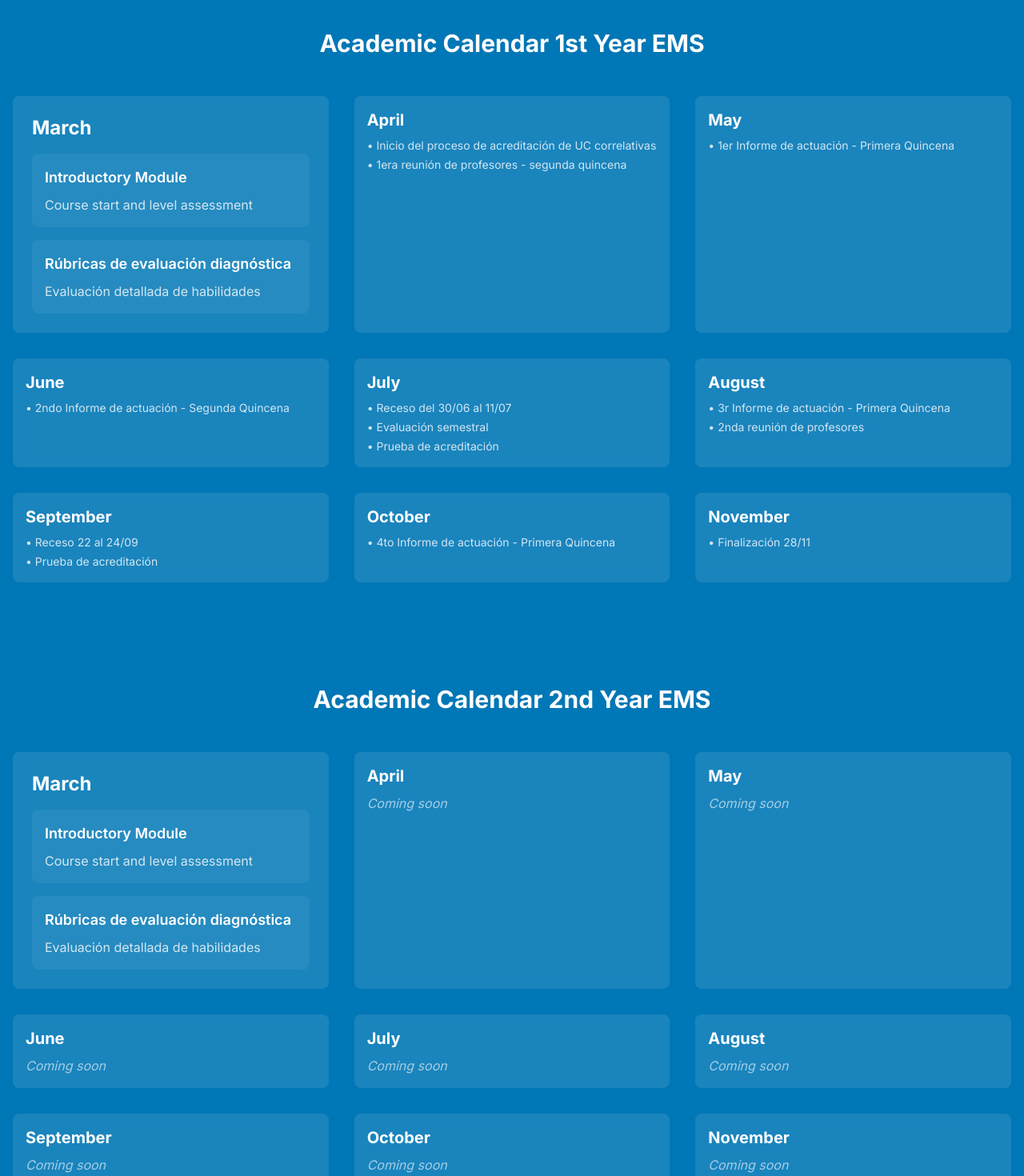
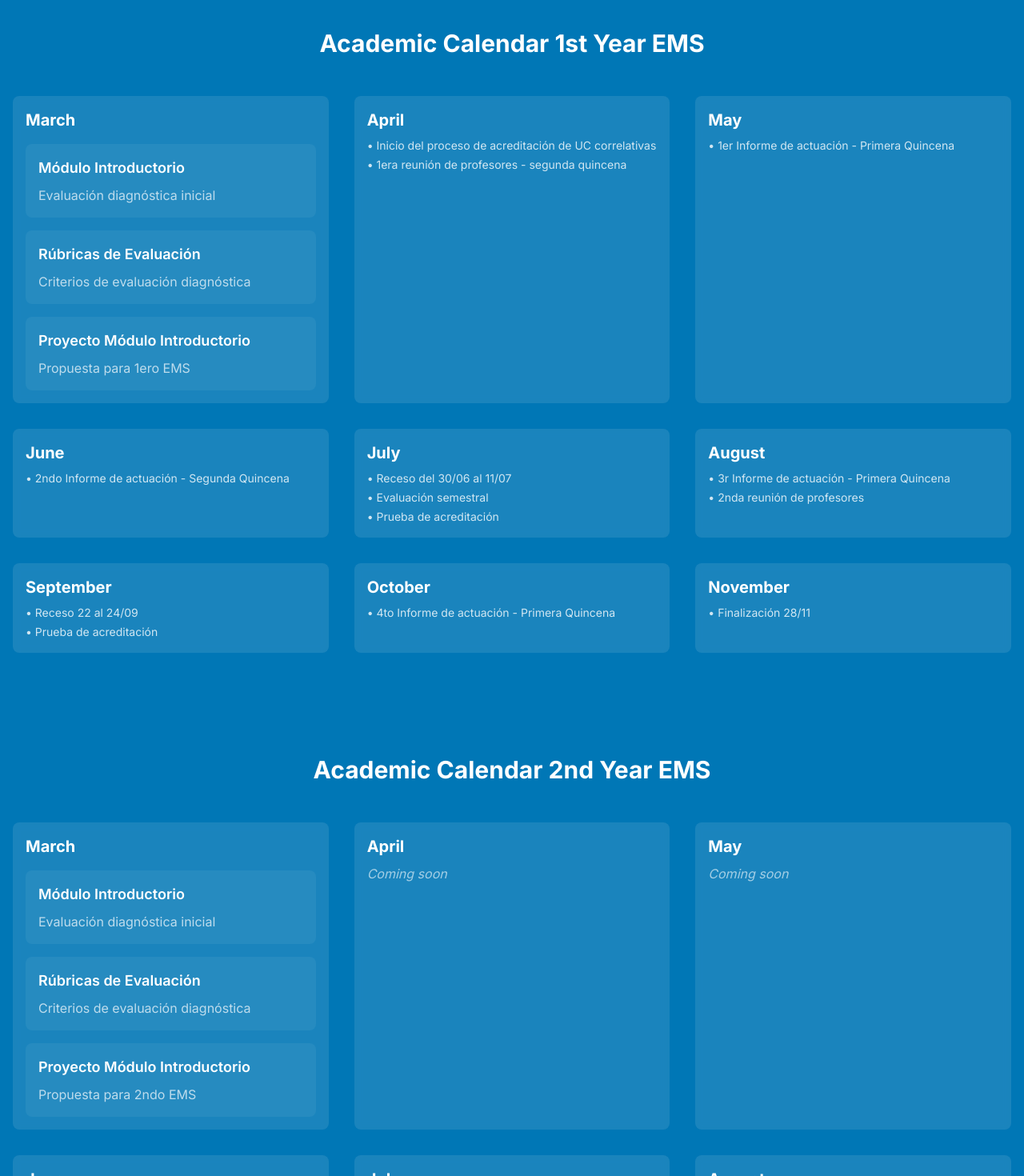
Before and after one commit to llBrunoMarin/rollingwaves, a Next.js app: page / in a window 1280 px wide. Shown: the part 520-1990 px from the top of the page at 80% size. Built offline with nearby package versions, Linux system fonts and the light colour scheme.

Commit message:
Primer fixx

```diff
--- a/app/globals.css
+++ b/app/globals.css
@@ -1,6 +1,8 @@
 @tailwind base;
 @tailwind components;
 @tailwind utilities;
+
+
 
 :root {
   --foreground-rgb: 255, 255, 255;
--- a/app/page.js
+++ b/app/page.js
@@ -36,17 +36,19 @@ export default function Home() {
       {/* Wave Divider */}
       <div className="relative w-full h-48 overflow-hidden bg-white">
         <svg
-          className="absolute bottom-0 w-full h-48"
+          className="absolute bottom-0 w-full h-48 animate-wave"
           viewBox="0 0 1440 320"
           preserveAspectRatio="none"
           fill="none"
           xmlns="http://www.w3.org/2000/svg"
         >
           <path
+            className="animate-wave-path"
             d="M0,160L48,170.7C96,181,192,203,288,197.3C384,192,480,160,576,165.3C672,171,768,213,864,224C960,235,1056,213,1152,197.3C1248,181,1344,171,1392,165.3L1440,160L1440,320L1392,320C1344,320,1248,320,1152,320C1056,320,960,320,864,320C768,320,672,320,576,320C480,320,384,320,288,320C192,320,96,320,48,320L0,320Z"
             fill="#00a8e8"
           />
           <path
+            className="animate-wave-path-delayed"
             d="M0,192L48,197.3C96,203,192,213,288,208C384,203,480,181,576,181.3C672,181,768,203,864,208C960,213,1056,203,1152,197.3C1248,192,1344,192,1392,192L1440,192L1440,320L1392,320C1344,320,1248,320,1152,320C1056,320,960,320,864,320C768,320,672,320,576,320C480,320,384,320,288,320C192,320,96,320,48,320L0,320Z"
             fill="#0077b6"
           />
@@ -63,7 +65,7 @@ export default function Home() {
             Aprender inglés es abrir puertas a tu futuro. El esfuerzo de hoy será tu éxito de mañana.
           </p>
           <p className="text-2xl md:text-4xl font-bold text-white/90">
-            ¡Comprométete contigo mismo!
+            ¡Comprométete contigo mismo/a!
           </p>
         </div>
       </section>
@@ -74,22 +76,21 @@ export default function Home() {
           <h2 className="text-3xl font-bold text-center mb-12">Academic Calendar 1st Year EMS</h2>
           <div className="grid grid-cols-1 md:grid-cols-2 lg:grid-cols-3 gap-8">
             {/* March */}
-            <div className="bg-white/10 p-6 rounded-lg backdrop-blur-sm">
-              <h3 className="text-2xl font-bold mb-4">March</h3>
-              <div className="space-y-4">
-                <div
-                  className="bg-white/5 p-4 rounded-lg cursor-pointer hover:bg-white/10 transition-all duration-300"
-                  onClick={() => openModal('introductory')}
-                >
-                  <h4 className="text-lg font-semibold mb-2">Introductory Module</h4>
-                  <p className="text-white/80">Course start and level assessment</p>
+            <div className="bg-white/10 p-4 rounded-lg backdrop-blur-sm">
+              <h3 className="text-xl font-bold mb-4">March</h3>
+              <div className="flex flex-col space-y-4">
+                {/* Cards for March */}
+                <div className="bg-white/5 p-4 rounded-lg cursor-pointer hover:bg-white/10 transition-colors" onClick={() => openModal('introductory')}>
+                  <h3 className="text-lg font-semibold mb-2">Módulo Introductorio</h3>
+                  <p className="text-white/70">Evaluación diagnóstica inicial</p>
                 </div>
-                <div
-                  className="bg-white/5 p-4 rounded-lg cursor-pointer hover:bg-white/10 transition-all duration-300"
-                  onClick={() => openModal('rubrics')}
-                >
-                  <h4 className="text-lg font-semibold mb-2">Rúbricas de evaluación diagnóstica</h4>
-                  <p className="text-white/80">Evaluación detallada de habilidades</p>
+                <div className="bg-white/5 p-4 rounded-lg cursor-pointer hover:bg-white/10 transition-colors" onClick={() => openModal('rubricas')}>
+                  <h3 className="text-lg font-semibold mb-2">Rúbricas de Evaluación</h3>
+                  <p className="text-white/70">Criterios de evaluación diagnóstica</p>
+                </div>
+                <div className="bg-white/5 p-4 rounded-lg cursor-pointer hover:bg-white/10 transition-colors" onClick={() => openModal('proyecto')}>
+                  <h3 className="text-lg font-semibold mb-2">Proyecto Módulo Introductorio</h3>
+                  <p className="text-white/70">Propuesta para 1ero EMS</p>
                 </div>
               </div>
             </div>
@@ -172,22 +173,21 @@ export default function Home() {
           <h2 className="text-3xl font-bold text-center mb-12">Academic Calendar 2nd Year EMS</h2>
           <div className="grid grid-cols-1 md:grid-cols-2 lg:grid-cols-3 gap-8">
             {/* March */}
-            <div className="bg-white/10 p-6 rounded-lg backdrop-blur-sm">
-              <h3 className="text-2xl font-bold mb-4">March</h3>
-              <div className="space-y-4">
-                <div
-                  className="bg-white/5 p-4 rounded-lg cursor-pointer hover:bg-white/10 transition-all duration-300"
-                  onClick={() => openModal('introductory')}
-                >
-                  <h4 className="text-lg font-semibold mb-2">Introductory Module</h4>
-                  <p className="text-white/80">Course start and level assessment</p>
+            <div className="bg-white/10 p-4 rounded-lg backdrop-blur-sm">
+              <h3 className="text-xl font-bold mb-4">March</h3>
+              <div className="flex flex-col space-y-4">
+                {/* Cards for March */}
+                <div className="bg-white/5 p-4 rounded-lg cursor-pointer hover:bg-white/10 transition-colors" onClick={() => openModal('introductory')}>
+                  <h3 className="text-lg font-semibold mb-2">Módulo Introductorio</h3>
+                  <p className="text-white/70">Evaluación diagnóstica inicial</p>
                 </div>
-                <div
-                  className="bg-white/5 p-4 rounded-lg cursor-pointer hover:bg-white/10 transition-all duration-300"
-                  onClick={() => openModal('rubrics')}
-                >
-                  <h4 className="text-lg font-semibold mb-2">Rúbricas de evaluación diagnóstica</h4>
-                  <p className="text-white/80">Evaluación detallada de habilidades</p>
+                <div className="bg-white/5 p-4 rounded-lg cursor-pointer hover:bg-white/10 transition-colors" onClick={() => openModal('rubricas')}>
+                  <h3 className="text-lg font-semibold mb-2">Rúbricas de Evaluación</h3>
+                  <p className="text-white/70">Criterios de evaluación diagnóstica</p>
+                </div>
+                <div className="bg-white/5 p-4 rounded-lg cursor-pointer hover:bg-white/10 transition-colors" onClick={() => openModal('proyecto')}>
+                  <h3 className="text-lg font-semibold mb-2">Proyecto Módulo Introductorio</h3>
+                  <p className="text-white/70">Propuesta para 2ndo EMS</p>
                 </div>
               </div>
             </div>
@@ -256,9 +256,15 @@ export default function Home() {
             {/* Header */}
             <div className="sticky top-0 bg-gradient-to-r from-[#0077b6] to-[#005b8c] p-6 border-b border-white/10 flex justify-between items-center z-10 rounded-t-2xl">
               <div className="flex items-center space-x-4">
-                <span className="text-4xl">{activeModal === 'introductory' ? '🎓' : '📊'}</span>
+                <span className="text-4xl">
+                  {activeModal === 'introductory' ? '🎓' :
+                   activeModal === 'rubricas' ? '📊' :
+                   activeModal === 'proyecto' ? '🎯' : '📝'}
+                </span>
                 <h3 className="text-2xl font-bold">
-                  {activeModal === 'introductory' ? 'Introductory Module' : 'Rúbricas de Evaluación Diagnóstica'}
+                  {activeModal === 'introductory' ? 'Introductory Module' :
+                   activeModal === 'rubricas' ? 'Rúbricas de Evaluación Diagnóstica' :
+                   activeModal === 'proyecto' ? 'Proyecto Módulo Introductorio' : 'Modal'}
                 </h3>
               </div>
               <button
@@ -538,161 +544,50 @@ export default function Home() {
                     </div>
                   </div>
                 </>
-              ) : (
-                <div className="space-y-8">
-                  {/* Evaluation Rubrics Section */}
-                  <div className="bg-white/5 rounded-xl overflow-hidden backdrop-blur-sm">
-                    <div className="p-6 bg-white/10">
-                      <h4 className="text-xl font-semibold flex items-center">
-                        <span className="mr-3">📊</span>
-                        Rúbricas de Evaluación Diagnóstica
-                      </h4>
-                    </div>
-                    <div className="p-6 space-y-8">
-                      {/* English Usage Rubric */}
-                      <div className="bg-white/5 p-6 rounded-lg">
-                        <h5 className="text-lg font-semibold mb-4">1. Uso del Inglés en Expresión Oral y Escrita</h5>
-                        <div className="space-y-3">
-                          {[
-                            { level: 6, desc: "Expresión clara, fluida y precisa en inglés. Usa una variedad de vocabulario y estructuras con muy pocos o ningún error." },
-                            { level: 5, desc: "Buena expresión en inglés con algunos errores menores que no afectan la comprensión. Uso adecuado de vocabulario y gramática." },
-                            { level: 4, desc: "Expresión comprensible pero con errores frecuentes en gramática o vocabulario. Se necesita algo de corrección para la claridad." },
-                            { level: 3, desc: "Expresión limitada con errores que afectan la comprensión. Necesita apoyo para mejorar la claridad y precisión." },
-                            { level: 2, desc: "Dificultades significativas en la expresión. Uso muy limitado del inglés, con errores graves en gramática y vocabulario." },
-                            { level: 1, desc: "No logra expresarse en inglés de manera comprensible. Usa frases muy básicas o en otro idioma." }
-                          ].map((item) => (
-                            <div key={item.level} className="flex items-start space-x-4">
-                              <span className="font-bold text-lg">{item.level}</span>
-                              <p className="text-white/90">{item.desc}</p>
-                            </div>
-                          ))}
+              ) : activeModal === 'rubricas' ? (
+                <div className="bg-white/10 p-6 rounded-lg max-w-4xl mx-auto">
+                  <h3 className="text-xl font-semibold mb-4">Rúbricas de Evaluación Diagnóstica</h3>
+                  <div className="space-y-4">
+                    <p className="text-white/80">Evaluación detallada de habilidades (art. 47, 48, 49, 50, 52 REDE 2024)</p>
+                    <div className="mt-6">
+                      <h4 className="text-lg font-semibold mb-2">Criterios de Evaluación</h4>
+                      <div className="space-y-4">
+                        <div className="bg-white/5 p-4 rounded-lg">
+                          <h5 className="font-semibold mb-2">Expresión Oral</h5>
+                          <p className="text-white/80">Evaluación de la capacidad de comunicación oral en inglés</p>
                         </div>
-                      </div>
-
-                      {/* Alphabet Knowledge Rubric */}
-                      <div className="bg-white/5 p-6 rounded-lg">
-                        <h5 className="text-lg font-semibold mb-4">2. Conocimiento y Uso del Alfabeto en Inglés</h5>
-                        <div className="space-y-3">
-                          {[
-                            { level: 6, desc: "Pronuncia y deletrea correctamente todas las letras del alfabeto en inglés sin errores." },
-                            { level: 5, desc: "Pronuncia y deletrea casi todas las letras correctamente, con solo algunos errores menores." },
-                            { level: 4, desc: "Comete varios errores en la pronunciación o deletreo, pero logra ser comprensible." },
-                            { level: 3, desc: "Tiene dificultades notables para pronunciar y deletrear correctamente más de la mitad de las letras." },
-                            { level: 2, desc: "Presenta un conocimiento muy limitado del alfabeto en inglés y apenas logra deletrear palabras." },
-                            { level: 1, desc: "No conoce ni pronuncia correctamente las letras del alfabeto en inglés." }
-                          ].map((item) => (
-                            <div key={item.level} className="flex items-start space-x-4">
-                              <span className="font-bold text-lg">{item.level}</span>
-                              <p className="text-white/90">{item.desc}</p>
-                            </div>
-                          ))}
+                        <div className="bg-white/5 p-4 rounded-lg">
+                          <h5 className="font-semibold mb-2">Expresión Escrita</h5>
+                          <p className="text-white/80">Evaluación de la capacidad de escritura en inglés</p>
                         </div>
-                      </div>
-
-                      {/* Numbers Recognition Rubric */}
-                      <div className="bg-white/5 p-6 rounded-lg">
-                        <h5 className="text-lg font-semibold mb-4">3. Reconocimiento y Uso de los Números del 1 al 30</h5>
-                        <div className="space-y-3">
-                          {[
-                            { level: 6, desc: "Puede contar, identificar y escribir correctamente los números del 1 al 30 sin errores." },
-                            { level: 5, desc: "Puede contar y escribir la mayoría de los números del 1 al 30 con pequeños errores ocasionales." },
-                            { level: 4, desc: "Reconoce y usa la mayoría de los números del 1 al 30, pero comete errores frecuentes." },
-                            { level: 3, desc: "Dificultades para contar o escribir correctamente más de la mitad de los números." },
-                            { level: 2, desc: "Solo reconoce y usa algunos números correctamente, con errores constantes." },
-                            { level: 1, desc: "No logra reconocer ni escribir correctamente los números del 1 al 30." }
-                          ].map((item) => (
-                            <div key={item.level} className="flex items-start space-x-4">
-                              <span className="font-bold text-lg">{item.level}</span>
-                              <p className="text-white/90">{item.desc}</p>
-                            </div>
-                          ))}
+                        <div className="bg-white/5 p-4 rounded-lg">
+                          <h5 className="font-semibold mb-2">Conocimiento del Alfabeto</h5>
+                          <p className="text-white/80">Evaluación del reconocimiento y uso del alfabeto inglés</p>
                         </div>
-                      </div>
-
-                      {/* Days of the Week Rubric */}
-                      <div className="bg-white/5 p-6 rounded-lg">
-                        <h5 className="text-lg font-semibold mb-4">4. Identificación y Uso de los Días de la Semana</h5>
-                        <div className="space-y-3">
-                          {[
-                            { level: 6, desc: "Nombra, escribe y usa correctamente los 7 días de la semana en inglés sin errores." },
-                            { level: 5, desc: "Puede nombrar y escribir casi todos los días de la semana con pocos errores menores." },
-                            { level: 4, desc: "Reconoce y usa los días de la semana, pero con varios errores en escritura o pronunciación." },
-                            { level: 3, desc: "Dificultades para recordar o escribir correctamente más de la mitad de los días de la semana." },
-                            { level: 2, desc: "Solo reconoce algunos días de la semana, con errores constantes en pronunciación y escritura." },
-                            { level: 1, desc: "No logra identificar ni escribir correctamente los días de la semana." }
-                          ].map((item) => (
-                            <div key={item.level} className="flex items-start space-x-4">
-                              <span className="font-bold text-lg">{item.level}</span>
-                              <p className="text-white/90">{item.desc}</p>
-                            </div>
-                          ))}
+                        <div className="bg-white/5 p-4 rounded-lg">
+                          <h5 className="font-semibold mb-2">Números 1-30</h5>
+                          <p className="text-white/80">Evaluación del reconocimiento y uso de números en inglés</p>
                         </div>
-                      </div>
-
-                      {/* Final Product Evaluation */}
-                      <div className="bg-white/5 p-6 rounded-lg">
-                        <h5 className="text-lg font-semibold mb-4">5. Evaluación del Producto Final</h5>
-                        <div className="grid grid-cols-1 md:grid-cols-2 lg:grid-cols-4 gap-4">
-                          {[
-                            { title: "Creatividad y Presentación", levels: [
-                              "Información bien estructurada, innovadora y visualmente atractiva.",
-                              "Presentación clara con elementos creativos, pero podría mejorar en estructura.",
-                              "Presentación básica con algo de organización pero poco impacto visual.",
-                              "Presentación desordenada y con poco esfuerzo visual.",
-                              "Producto incompleto o con poca dedicación.",
-                              "No hay producto final o está inentendible."
-                            ]},
-                            { title: "Precisión en Datos", levels: [
-                              "Todos los datos son correctos y bien organizados.",
-                              "Pequeños errores en los datos sin afectar la comprensión.",
-                              "Varios errores en los datos, pero comprensible.",
-                              "Errores significativos en la información.",
-                              "Datos incorrectos o faltantes.",
-                              "Información inexistente o errónea."
-                            ]},
-                            { title: "Trabajo en Equipo", levels: [
-                              "Todos los miembros contribuyeron activamente.",
-                              "La mayoría participó activamente.",
-                              "Algunos miembros contribuyeron, otros participaron poco.",
-                              "Solo algunos miembros trabajaron activamente.",
-                              "Poca o nula participación del equipo.",
-                              "No hubo trabajo en equipo."
-                            ]},
-                            { title: "Uso del Inglés", levels: [
-                              "Uso correcto del vocabulario y gramática con mínima o ninguna corrección.",
-                              "Uso adecuado del inglés con algunos errores menores.",
-                              "Errores frecuentes en vocabulario y gramática.",
-                              "Errores que afectan la comprensión del mensaje.",
-                              "Uso muy limitado del inglés, difícil de comprender.",
-                              "No se logró usar inglés de forma comprensible."
-                            ]}
-                          ].map((category) => (
-                            <div key={category.title} className="bg-white/5 p-4 rounded-lg">
-                              <h6 className="font-semibold mb-3">{category.title}</h6>
-                              <div className="space-y-2">
-                                {category.levels.map((level, index) => (
-                                  <div key={index} className="flex items-start space-x-2">
-                                    <span className="font-bold">{6 - index}</span>
-                                    <p className="text-sm text-white/90">{level}</p>
-                                  </div>
-                                ))}
-                              </div>
-                            </div>
-                          ))}
+                        <div className="bg-white/5 p-4 rounded-lg">
+                          <h5 className="font-semibold mb-2">Días de la Semana</h5>
+                          <p className="text-white/80">Evaluación del reconocimiento y uso de los días de la semana en inglés</p>
                         </div>
-                      </div>
-
-                      {/* Final Average */}
-                      <div className="bg-white/5 p-6 rounded-lg">
-                        <h5 className="text-lg font-semibold mb-4">6. Promedio Final Diagnóstico</h5>
-                        <p className="text-white/90">
-                          Cada categoría tiene un peso igual en la evaluación final. Se obtiene el promedio de las cinco áreas evaluadas para asignar una calificación final en la escala del 1 al 6.
-                        </p>
                       </div>
                     </div>
                   </div>
                 </div>
-              )}
+              ) : activeModal === 'proyecto' ? (
+                <div className="bg-white/10 p-6 rounded-lg max-w-4xl mx-auto">
+                  <h3 className="text-xl font-semibold mb-4">Proyecto Módulo Introductorio</h3>
+                  <div className="space-y-4">
+                    <p className="text-white/80">El Módulo Introductorio diagnostica las habilidades y competencias de los estudiantes al inicio del curso, orientando la planificación y acompañamientos pedagógicos. Evalúa comunicación, pensamiento lógico, resolución de problemas, trabajo en equipo y autonomía, mediante actividades interdisciplinarias registradas en el portafolio docente sin calificación numérica, solo con juicios conceptuales.</p>
+                    <div className="mt-6">
+                      <h4 className="text-lg font-semibold mb-2">Propuesta para 2ndo EMS:</h4>
+                      <p className="text-white/80">Refuerza el aprendizaje del alfabeto, nombres y datos personales en inglés. Los estudiantes organizan nombres según criterios específicos y presentan resultados en Canva. Investigan el nombre Guyunusa mediante juegos interactivos y crean una mascota escolar con IA, evaluando historia, geografía, lengua, características y debilidades, finalizando con una votación.</p>
+                    </div>
+                  </div>
+                </div>
+              ) : null}
             </div>
           </div>
         </div>
```
